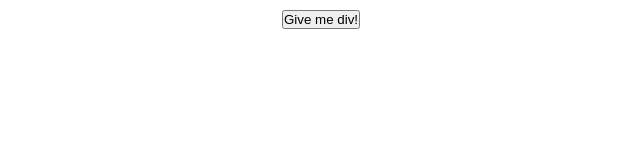
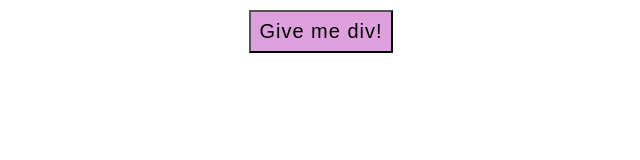
Before and after one commit to MalgorzataKowalik/first-project-JS, a plain HTML site: page index.html in a window 1280 px wide. Shown: the whole page, without its empty margins (319-959 px from the left). Drawn offline with Linux system fonts and the light colour scheme.

Commit message:
add button properties to style.css

```diff
--- a/style.css
+++ b/style.css
@@ -6,6 +6,11 @@
 button {
     display: block;
     margin: 10px auto;
+    padding: 8px;
+    font-size: 20px;
+    cursor: pointer;
+    letter-spacing: 1px;
+    background-color: plum;
 }
 
 div {
```
